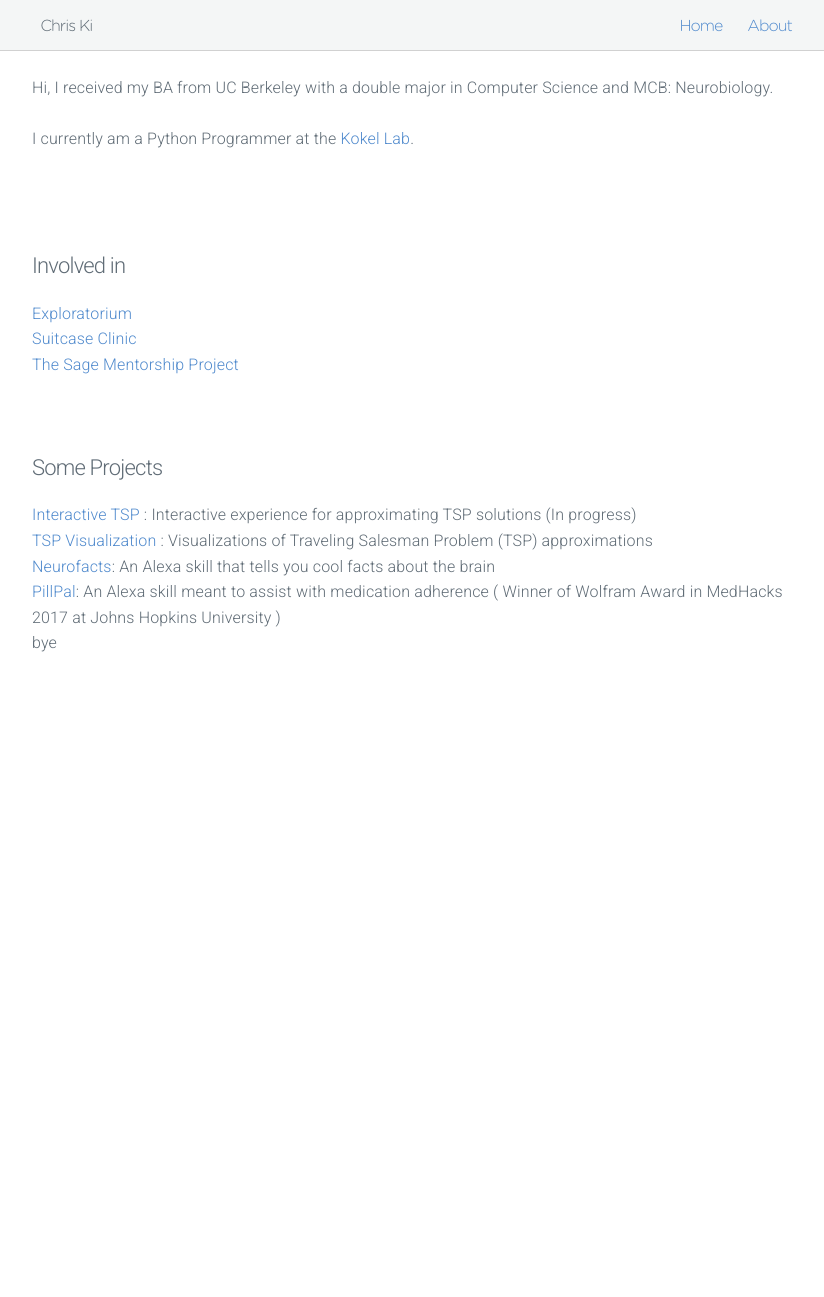
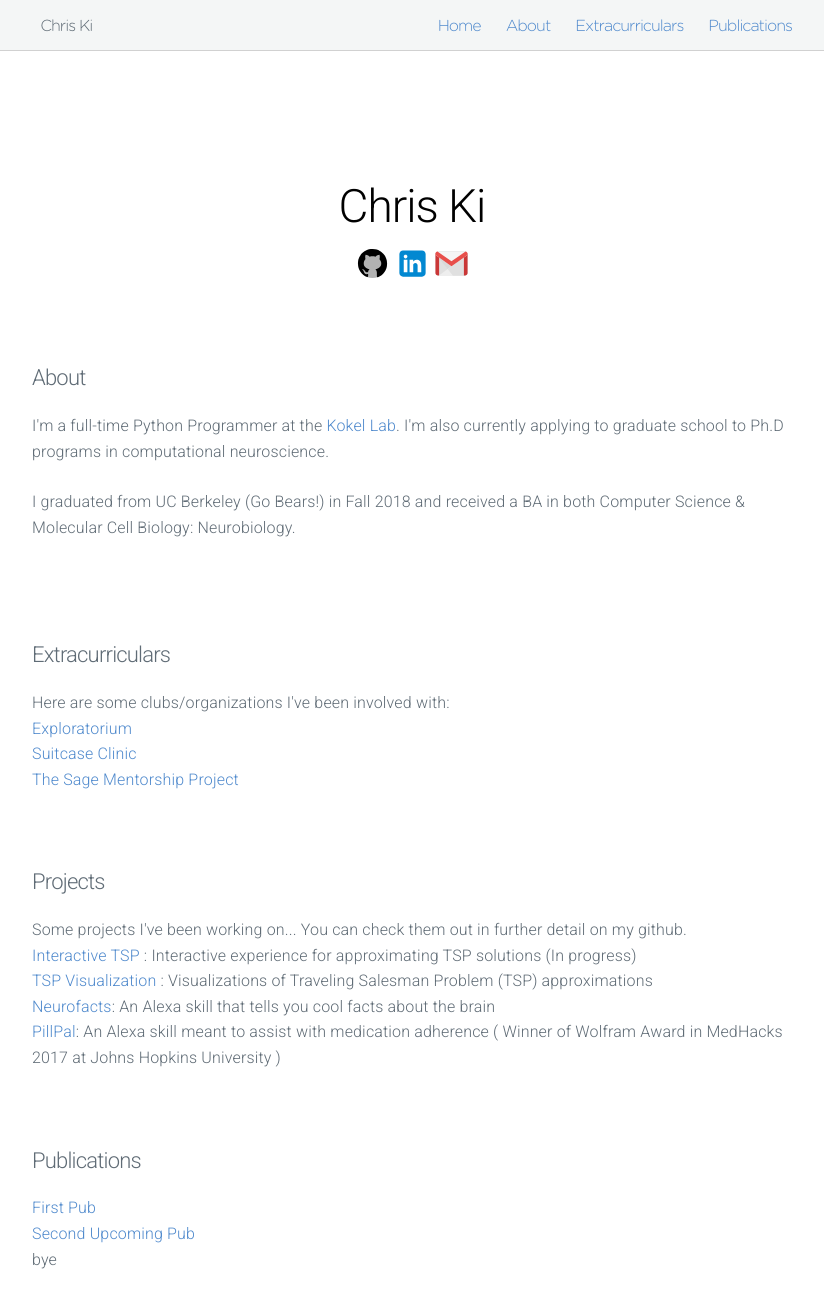
Before and after one commit to chriski777/chriski777.github.io, a plain HTML site: page index.html in a window 1280 px wide. Shown: the whole page, without its empty margins (228-1052 px from the left). Before the commit the page ends 800 px from the top, so only its background shows below. Drawn offline with nearby package versions, Linux system fonts and the light colour scheme.

Commit message:
Rearranged webpage. Added icons, pub section, and name.

```diff
--- a/index.html
+++ b/index.html
@@ -26,20 +26,53 @@
 						<li class="nav_item">
 							<h1 class= "nav_link"> <a href= "#"> About </a> </h1>
 						</li>
+						<li class="nav_item">
+							<h1 class= "nav_link"> <a href= "#"> Extracurriculars </a> </h1>
+						</li>
+						<li class="nav_item">
+							<h1 class= "nav_link"> <a href= "#"> Publications </a> </h1>
+						</li>
 					</ul>
 				</section>
 			</nav>
-
 			<section class="container" >
+				<div id = "name_div">
+					<h1 id = "name"> Chris Ki </h1>
+					<div id = "icons">
+						<a href="https://github.com/chriski777">
+							<svg xmlns="http://www.w3.org/2000/svg" x="0px" y="0px"
+							width="35" height="35"
+							viewBox="0 0 24 24"
+							style=" fill:#000000;"><path d="M12 2A10 10 0 1 0 12 22A10 10 0 1 0 12 2Z" opacity=".3"></path><path d="M10.9,2.1c-4.6,0.5-8.3,4.2-8.8,8.7c-0.5,4.7,2.2,8.9,6.3,10.5C8.7,21.4,9,21.2,9,20.8v-1.6c0,0-0.4,0.1-0.9,0.1 c-1.4,0-2-1.2-2.1-1.9c-0.1-0.4-0.3-0.7-0.6-1C5.1,16.3,5,16.3,5,16.2C5,16,5.3,16,5.4,16c0.6,0,1.1,0.7,1.3,1c0.5,0.8,1.1,1,1.4,1 c0.4,0,0.7-0.1,0.9-0.2c0.1-0.7,0.4-1.4,1-1.8c-2.3-0.5-4-1.8-4-4c0-1.1,0.5-2.2,1.2-3C7.1,8.8,7,8.3,7,7.6C7,7.2,7,6.6,7.3,6 c0,0,1.4,0,2.8,1.3C10.6,7.1,11.3,7,12,7s1.4,0.1,2,0.3C15.3,6,16.8,6,16.8,6C17,6.6,17,7.2,17,7.6c0,0.8-0.1,1.2-0.2,1.4 c0.7,0.8,1.2,1.8,1.2,3c0,2.2-1.7,3.5-4,4c0.6,0.5,1,1.4,1,2.3v2.6c0,0.3,0.3,0.6,0.7,0.5c3.7-1.5,6.3-5.1,6.3-9.3 C22,6.1,16.9,1.4,10.9,2.1z"></path>
+							</svg>
+						</a>
+						<a href="https://www.linkedin.com/in/chris-ki-2b9015106">
+							<svg xmlns="http://www.w3.org/2000/svg" x="0px" y="0px"
+							width="35" height="35"
+							viewBox="0 0 48 48"
+							style=" fill:#000000;"><path fill="#0288D1" d="M42,37c0,2.762-2.238,5-5,5H11c-2.761,0-5-2.238-5-5V11c0-2.762,2.239-5,5-5h26c2.762,0,5,2.238,5,5V37z"></path><path fill="#FFF" d="M12 19H17V36H12zM14.485 17h-.028C12.965 17 12 15.888 12 14.499 12 13.08 12.995 12 14.514 12c1.521 0 2.458 1.08 2.486 2.499C17 15.887 16.035 17 14.485 17zM36 36h-5v-9.099c0-2.198-1.225-3.698-3.192-3.698-1.501 0-2.313 1.012-2.707 1.99C24.957 25.543 25 26.511 25 27v9h-5V19h5v2.616C25.721 20.5 26.85 19 29.738 19c3.578 0 6.261 2.25 6.261 7.274L36 36 36 36z"></path></svg>
+						</a>
+						<svg xmlns="http://www.w3.org/2000/svg" x="0px" y="0px"
+							width="35" height="35"
+							viewBox="0 0 48 48"
+							style=" fill:#000000;"><path fill="#e0e0e0" d="M5.5,40.5h37c1.933,0,3.5-1.567,3.5-3.5V11c0-1.933-1.567-3.5-3.5-3.5h-37C3.567,7.5,2,9.067,2,11v26C2,38.933,3.567,40.5,5.5,40.5z"></path><path fill="#d9d9d9" d="M26,40.5h16.5c1.933,0,3.5-1.567,3.5-3.5V11c0-1.933-1.567-3.5-3.5-3.5h-37C3.567,7.5,2,9.067,2,11L26,40.5z"></path><path fill="#eee" d="M6.745,40.5H42.5c1.933,0,3.5-1.567,3.5-3.5V11.5L6.745,40.5z"></path><path fill="#e0e0e0" d="M25.745,40.5H42.5c1.933,0,3.5-1.567,3.5-3.5V11.5L18.771,31.616L25.745,40.5z"></path><path fill="#ca3737" d="M42.5,9.5h-37C3.567,9.5,2,9.067,2,11v26c0,1.933,1.567,3.5,3.5,3.5H7V12h34v28.5h1.5c1.933,0,3.5-1.567,3.5-3.5V11C46,9.067,44.433,9.5,42.5,9.5z"></path><path fill="#f5f5f5" d="M42.5,7.5H24H5.5C3.567,7.5,2,9.036,2,11c0,1.206,1.518,2.258,1.518,2.258L24,27.756l20.482-14.497c0,0,1.518-1.053,1.518-2.258C46,9.036,44.433,7.5,42.5,7.5z"></path><path fill="#e84f4b" d="M43.246,7.582L24,21L4.754,7.582C3.18,7.919,2,9.297,2,11c0,1.206,1.518,2.258,1.518,2.258L24,27.756l20.482-14.497c0,0,1.518-1.053,1.518-2.258C46,9.297,44.82,7.919,43.246,7.582z"></path>
+						</svg>
+					</div>
+				</div>
+			</section>
+			<section class="container" >
+				<h4 class="projects"> About </h4>
 				<p>
-					Hi, I received my BA from UC Berkeley with a double major in Computer Science and MCB: Neurobiology.
+					I'm a full-time Python Programmer at the <a href= "http://kokellab.com/"> Kokel Lab</a>. I'm also currently applying to graduate school to Ph.D programs in computational neuroscience.
 				</p>
 				<p>
-					I currently am a Python Programmer at the <a href= "http://kokellab.com/"> Kokel Lab</a>.
+					I graduated from UC Berkeley (Go Bears!) in Fall 2018 and received a BA in both Computer Science & Molecular Cell Biology: Neurobiology.
 				</p>
 			</section>
 			<section class="container" >
-				<h4 class="projects"> Involved in </h4>
+				<h4 class="projects"> Extracurriculars </h4>
+				Here are some clubs/organizations I've been involved with:
+				<br>
 				<a href= "https://www.exploratorium.edu/tinkering">
 					Exploratorium
 				</a><br>
@@ -51,7 +84,9 @@
 				</a><br>
 			</section>
 			<section class="container" >
-				<h4 class="projects"> Some Projects </h4>
+				<h4 class="projects"> Projects </h4>
+				Some projects I've been working on... You can check them out in further detail on my github.
+				<br>
 				<a href= "https://arctic-beaver-27701.herokuapp.com">
 				Interactive TSP </a>: Interactive experience for approximating TSP solutions (In progress)
 				<br>
@@ -63,6 +98,15 @@
 				<br>
 				<a href = "https://devpost.com/software/pillpal-f3yd81">
 				PillPal</a>: An Alexa skill meant to assist with medication adherence ( Winner of Wolfram Award in MedHacks 2017 at Johns Hopkins University )
+			</section>
+			<section class="container" >
+				<h4 class="projects"> Publications </h4>
+				<a href= "https://elifesciences.org/articles/42746">
+					First Pub
+				</a><br>
+				<a href= "https://www.biorxiv.org/content/10.1101/2020.01.01.891432v1">
+					Second Upcoming Pub
+				</a><br>
 			</section>
 			<footer class="footer">
 				<section class="container">
```
Also changed, not shown: style.css.
